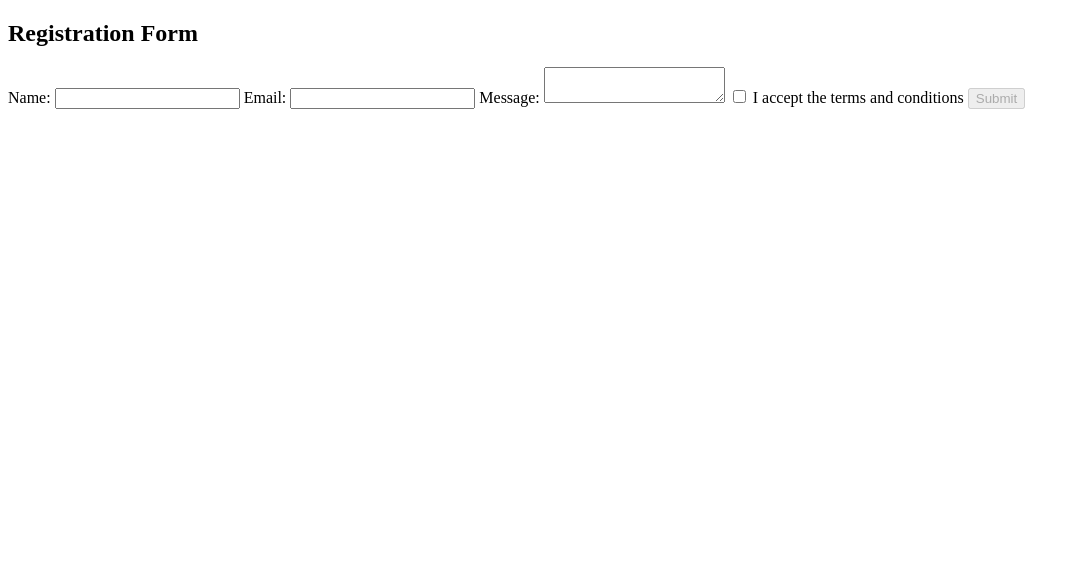
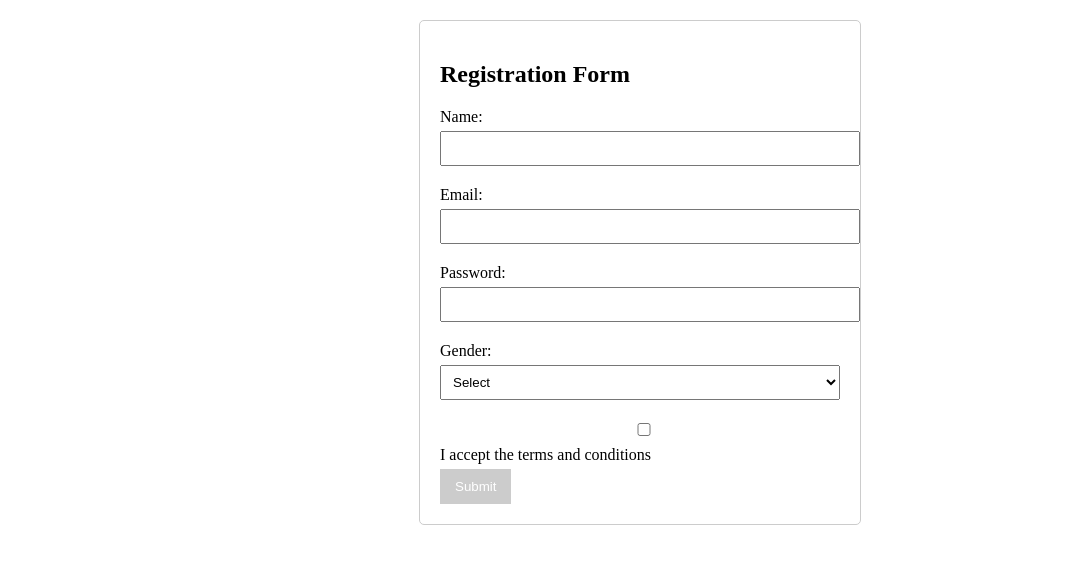
Before and after one commit to acciojob/form-validation-and-submission-Anurag-Bachheti, a website: page main.html in a window 1280 px wide. Shown: the whole page, without its empty margins (0-1080 px from the left). Drawn offline with Linux system fonts and the light colour scheme.

Commit message:
created a submission

```diff
--- a/main.html
+++ b/main.html
@@ -14,11 +14,19 @@
     <label for="email">Email:</label>
     <input type="email" id="email" name="email" required>
 
-    <label for="message">Message:</label>
-    <textarea id="message" name="message" required></textarea>
+    <label for="password">Password:</label>
+    <input type="password" id="password" name="password" required>
+
+    <label for="gender">Gender:</label>
+    <select id="gender" name="gender" required>
+      <option value="">Select</option>
+      <option value="Male">Male</option>
+      <option value="Female">Female</option>
+      <option value="Other">Other</option>
+    </select>
 
     <label>
-      <input type="checkbox" id="terms"> I accept the terms and conditions
+      <input type="checkbox" name="terms"> I accept the terms and conditions
     </label>
 
     <button type="submit" id="submitBtn" disabled>Submit</button>
--- a/styles.css
+++ b/styles.css
@@ -1 +1,27 @@
-/*  your css code here. If applicable */
+form {
+      max-width: 400px;
+      margin: 20px auto;
+      padding: 20px;
+      border: 1px solid #ccc;
+      border-radius: 5px;
+    }
+    label {
+      display: block;
+      margin: 10px 0 5px;
+    }
+    input, select, textarea {
+      width: 100%;
+      padding: 8px;
+      margin-bottom: 10px;
+    }
+    button[disabled] {
+      background-color: #ccc;
+      cursor: not-allowed;
+    }
+    button {
+      padding: 10px 15px;
+      background: green;
+      color: white;
+      border: none;
+      cursor: pointer;
+    }
```
Also changed, not shown: script.js (+4 -4 lines).
